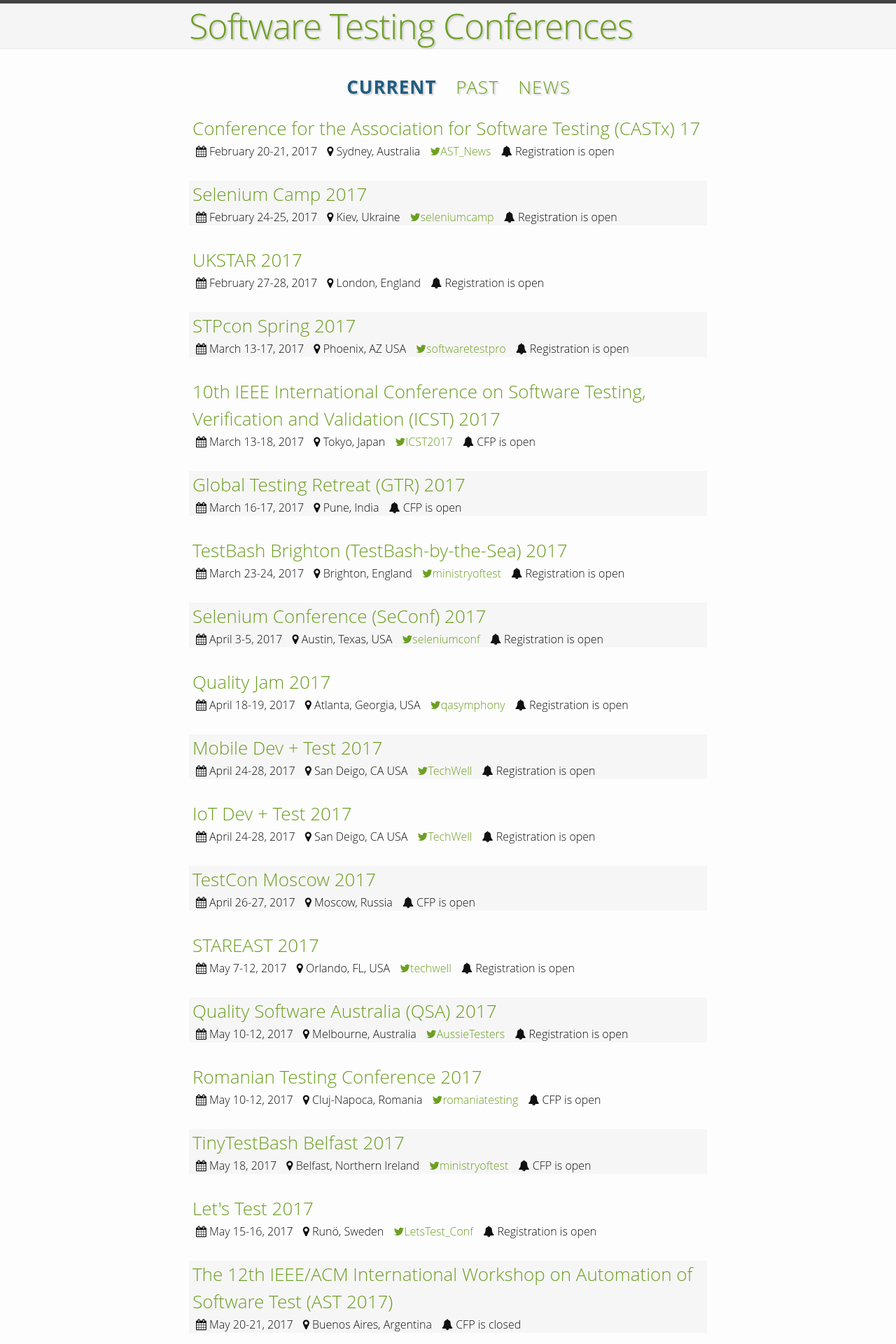
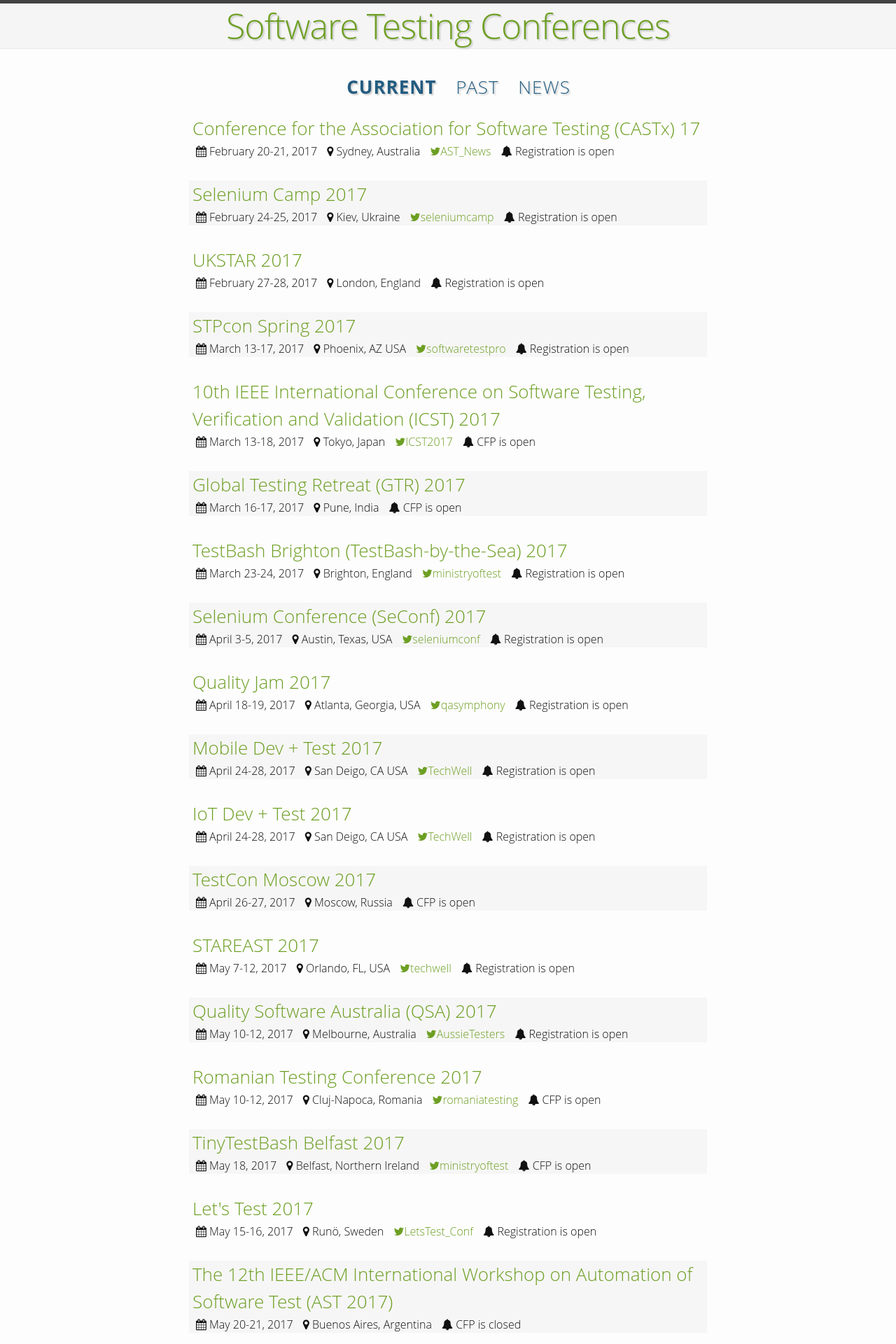
Before and after one commit to TestingConferences/testingconferences.github.io, a Jekyll site: the page built from index.html, in a window 1280 px wide. Shown: the top 1920 px of the page at 70% size. Built offline with Jekyll 4.4.1, drawn with Linux system fonts in a browser that asks for light colours.

Commit message:
2/3 main styling updates done

```diff
--- a/_sass/_layout.scss
+++ b/_sass/_layout.scss
@@ -17,7 +17,6 @@
     line-height: 64px;
     letter-spacing: -1px;
     margin-bottom: 0;
-    float: left;
     text-shadow: 2px 2px 2px #CCC;
     }
 
@@ -96,7 +95,10 @@
     .active {
         font-weight: bold;
         text-decoration: none;
-        color:  #225c80;
+    }
+
+    a {
+        color: #225c80
     }
 }
 
```
